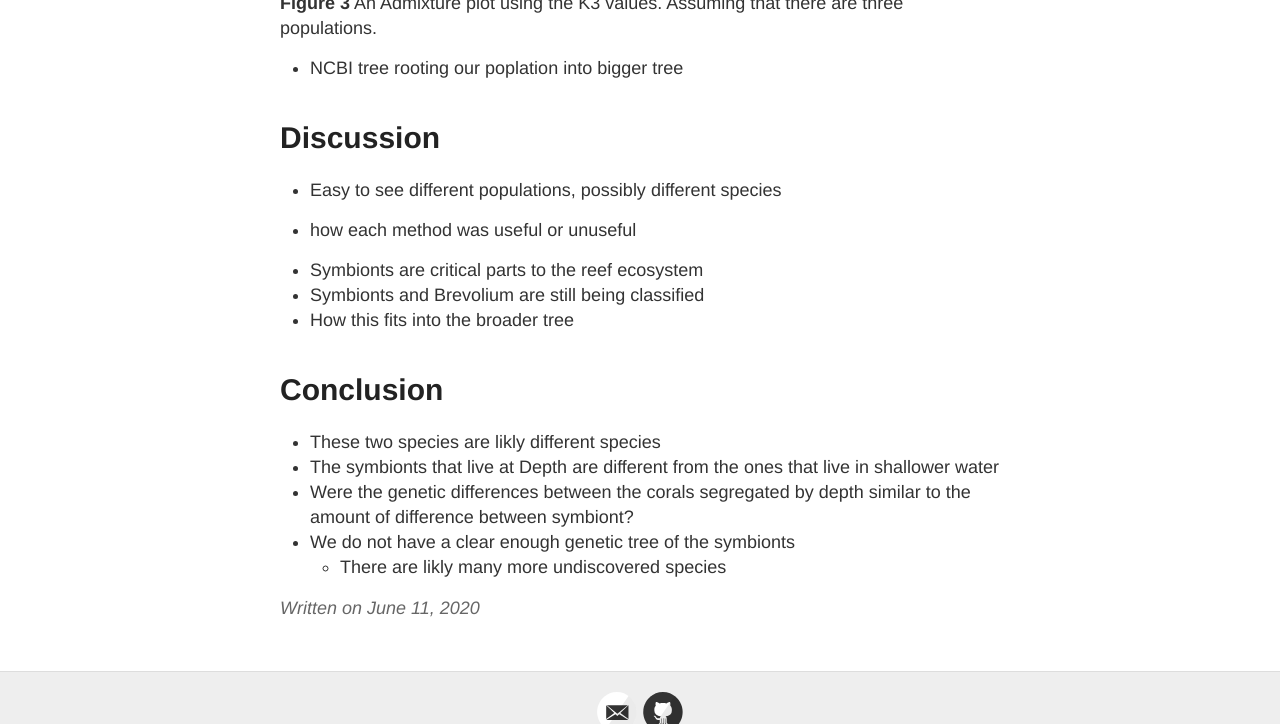
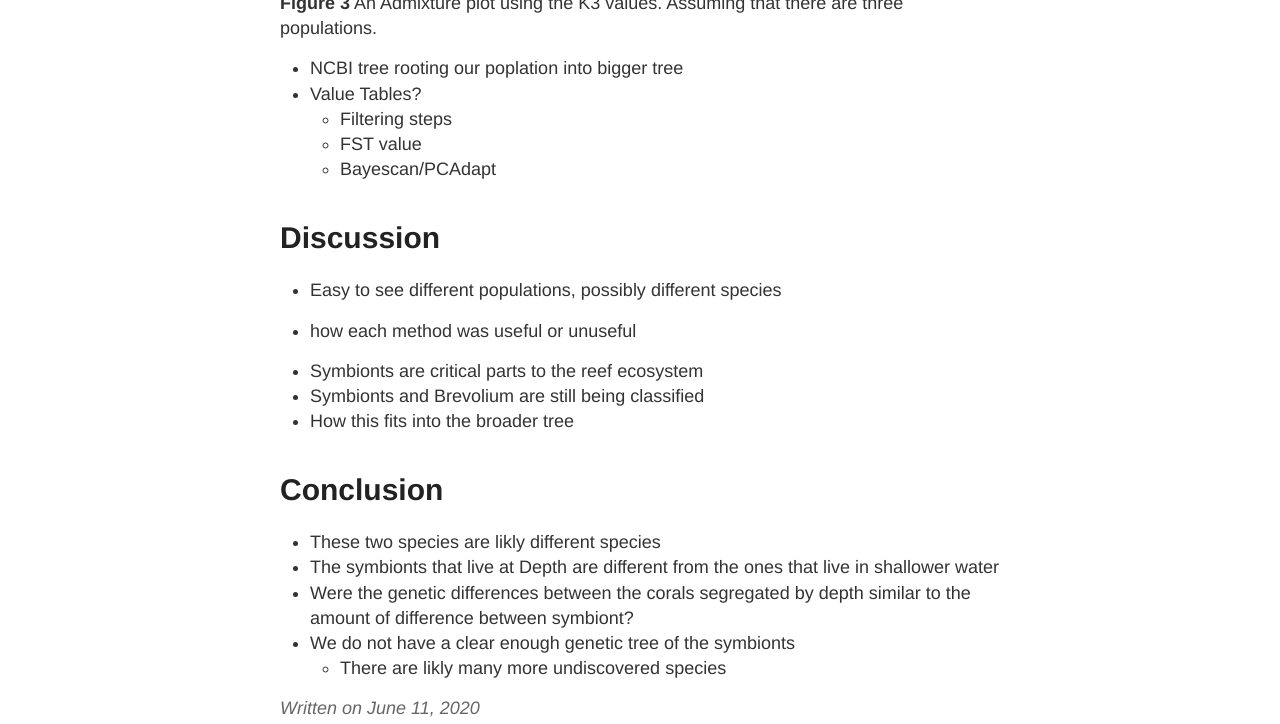
Before and after one commit to Mwags24/Brevolium_Notebook, a Jekyll site: the page built from _posts/2020-6-11-Paper_Draft.md, in a window 1280 px wide and 900 px high, scrolled down 3193 px, cut to the strip 176-900 px from the top of the window. Built offline with Jekyll 4.4.1, drawn with Linux system fonts in a browser that asks for light colours.

Commit message:
Update 2020-6-11-Paper_Draft.md

```diff
--- a/_posts/2020-6-11-Paper_Draft.md
+++ b/_posts/2020-6-11-Paper_Draft.md
@@ -69,7 +69,13 @@ Using Admixture 8 files with K values from 1 to 8 were generated and the file wi
 **Figure 3** An Admixture plot using the K3 values. Assuming that there are three populations.
 
 
+
+
 * NCBI tree rooting our poplation into bigger tree
+* Value Tables?
+    * Filtering steps
+    * FST value
+    * Bayescan/PCAdapt
 
 
 # Discussion
```
